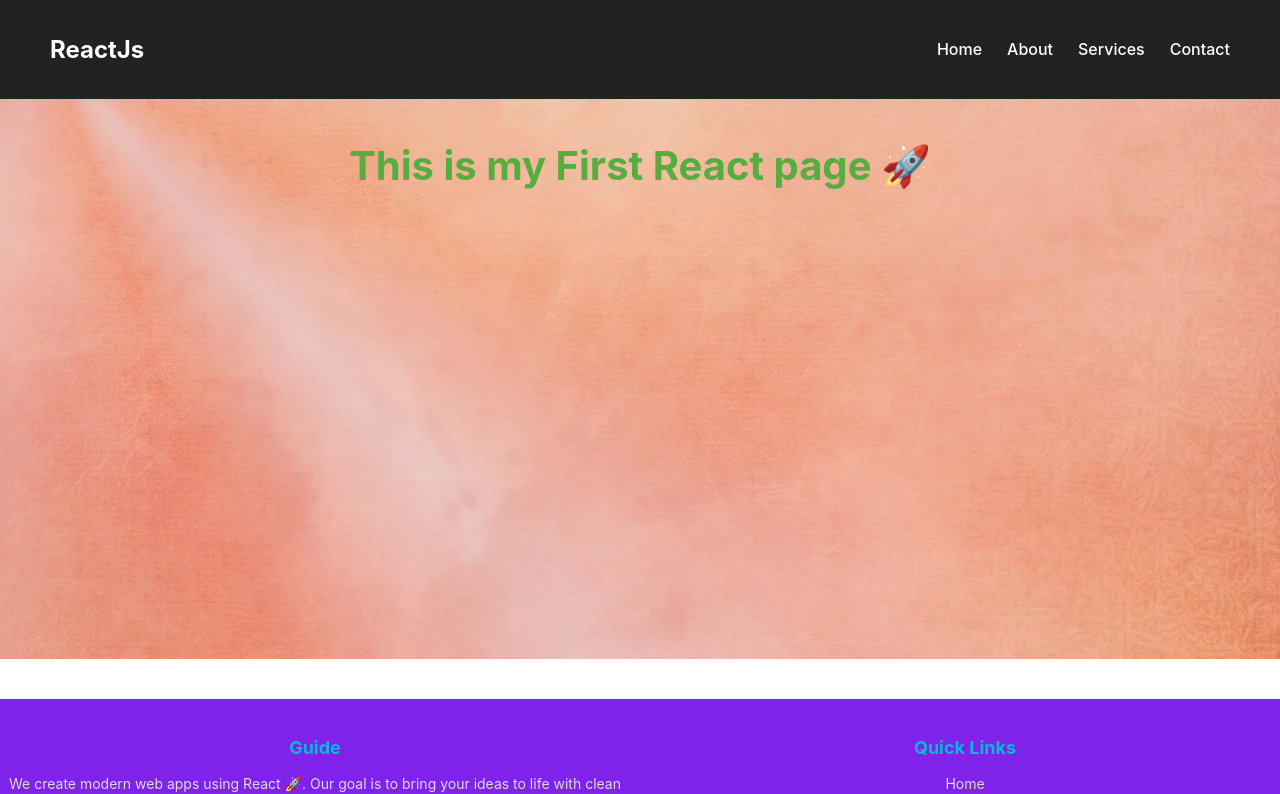
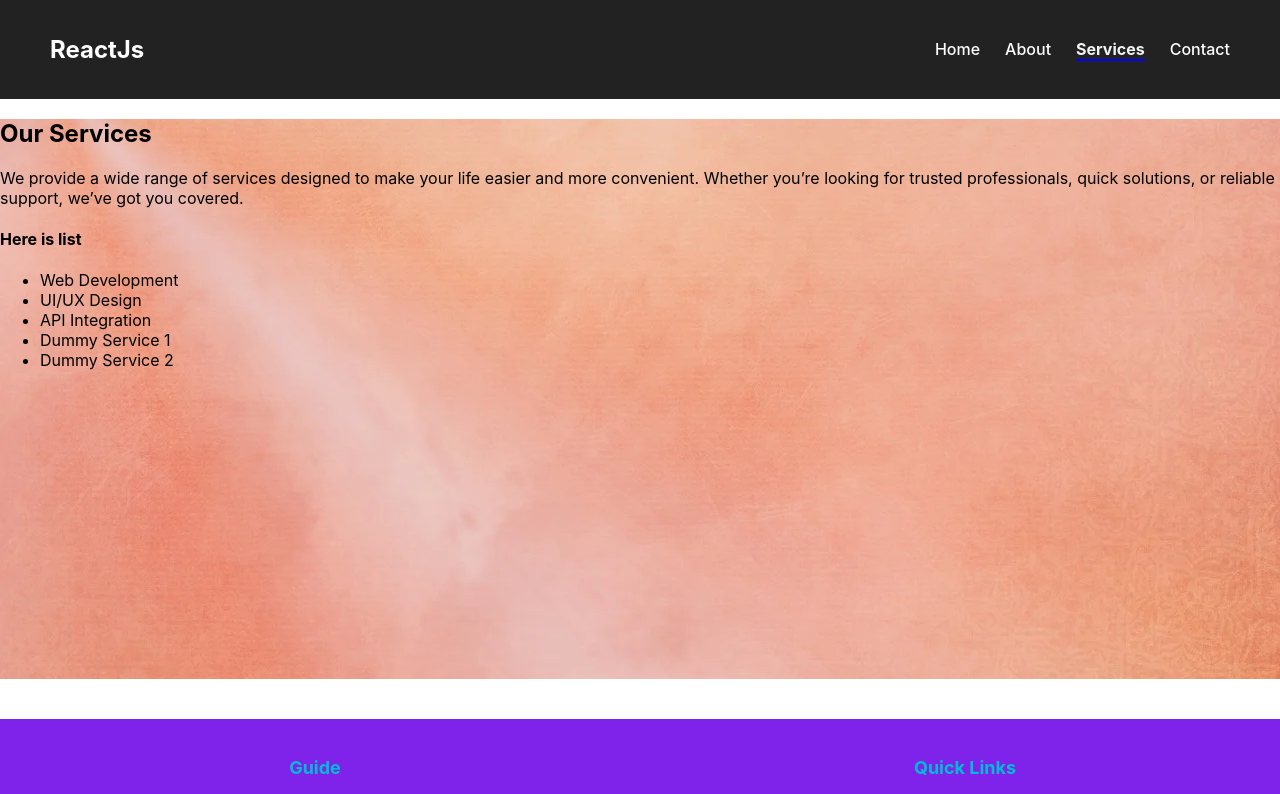
Before and after one commit to priyam93-max/First_react, a React (Create React App) app: page /services in a window 1280 px wide. Shown: the top 794 px of the page. Built offline with nearby package versions, Linux system fonts and the light colour scheme.

Commit message:
Updated Navbar pages

```diff
--- a/src/Pages/About.js
+++ b/src/Pages/About.js
@@ -1,12 +1,19 @@
 import React from "react";
 import Main from "../components/Main";
-
+import bgImage from "../assets/bgImage.jpg";
 function About() {
   return (
+    <section className="main"
+        style={{ backgroundImage: `url(${bgImage})` }}
+      >
     <div>
-      <Main />
+      <h2>About Us</h2>
+      <p>We are committed to making everyday services more accessible, reliable, and convenient for everyone. Our platform connects customers with trusted vendors, offering seamless booking, transparent pricing, and a smooth user experience. With a focus on quality and trust, we aim to build lasting relationships and create value for both customers and service providers.</p>
+      <p>Dummy data: Lorem ipsum dolor sit amet, consectetur adipiscing elit.</p>
     </div>
+    </section>
   );
 }
 
+
 export default About;
--- a/src/Pages/Contact.js
+++ b/src/Pages/Contact.js
@@ -1,11 +1,18 @@
 import React from "react";
 import Main from "../components/Main";
-
+import bgImage from "../assets/bgImage.jpg";
 function Contact() {
   return (
+    <section className="main"
+        style={{ backgroundImage: `url(${bgImage})` }}
+      >
     <div>
-      <Main />
+       <h2>Contact Us</h2>
+      <p>Email: dummy@example.com</p>
+      <p>Phone: +91-9993301123</p>
+      <p>Dummy Address: 123, React Street, India</p>
     </div>
+    </section>
   );
 }
 
--- a/src/Pages/Home.js
+++ b/src/Pages/Home.js
@@ -1,11 +1,9 @@
 import React from "react";
 import Main from "../components/Main";
-
+import bgImage from "../assets/bgImage.jpg";
 function Home() {
   return (
-    <div>
-      <Main />
-    </div>
+        <Main/>
   );
 }
 
--- a/src/Pages/Services.js
+++ b/src/Pages/Services.js
@@ -1,11 +1,24 @@
 import React from "react";
 import Main from "../components/Main";
-
+import bgImage from "../assets/bgImage.jpg";
 function Services() {
   return (
+    <section className="main"
+        style={{ backgroundImage: `url(${bgImage})` }}
+      >
     <div>
-      <Main />
+      <h2>Our Services</h2>
+      <p>We provide a wide range of services designed to make your life easier and more convenient. Whether you’re looking for trusted professionals, quick solutions, or reliable support, we’ve got you covered.</p>
+      <h4>Here is list</h4>
+      <ul>
+        <li>Web Development</li>
+        <li>UI/UX Design</li>
+        <li>API Integration</li>
+        <li>Dummy Service 1</li>
+        <li>Dummy Service 2</li>
+      </ul>
     </div>
+    </section>
   );
 }
 
--- a/src/components/Main.css
+++ b/src/components/Main.css
@@ -2,15 +2,49 @@
   height: 70vh;
   background-size: cover;
   background-position: center;
-  display: flex;
+
   justify-content: center;
 }
 
 .tagline {
-  color: rgb(85, 174, 62);
+  color: rgb(75, 31, 3);
   font-size: 2.5rem;
   font-weight: bold;
   background: rgba(0, 0, 0, 0);
   padding: 15px 25px;
   border-radius: 10px;
 }
+.overlay {
+  position: absolute;
+  top: 0;
+  left: 0;
+  width: 100%;
+  height: 100%;
+  background: linear-gradient(rgba(0, 0, 0, 0.6), rgba(0, 0, 0, 0.3));
+  z-index: 1;
+}
+.main-content {
+  position: relative;
+  z-index: 2;
+  max-width: 700px;
+  padding: 20px;
+}
+.subtext {
+  font-size: 1.2rem;
+  margin-bottom: 25px;
+  color: #e0e0e0;
+}
+main-btn {
+  background: #00bcd4;
+  color: rgb(236, 231, 231);
+  padding: 12px 28px;
+  border: none;
+  border-radius: 50px;
+  font-size: 1.1rem;
+  cursor: pointer;
+  transition: 0.3s ease;
+}
+main-btn:hover {
+  background: #0097a7;
+  transform: scale(1.05);
+}
--- a/src/components/Main.js
+++ b/src/components/Main.js
@@ -1,13 +1,23 @@
 import React from "react";
 import "./Main.css";
 import bgImage from "../assets/bgImage.jpg";
+
 function Main() {
   return (
-    <div className="main"
+    <section className="main"
         style={{ backgroundImage: `url(${bgImage})` }}
       >
-        <h1 className="tagline">This is my First React page 🚀</h1>
+    <h3 className="tagline">welcome to react website 🚀</h3>
+     <div className="overlay"></div>
+
+    <div className="main-content">
+        <h1 className="tagline"> Home Page</h1>
+        <p className="subtext">Welcome to our platform!
+We’re here to make your journey simple, smooth, and enjoyable. Explore a wide range of services designed to meet your needs, connect with trusted vendors, and experience hassle-free booking right at your fingertips. Whether you’re browsing, discovering, or making a purchase, our goal is to bring convenience and quality together — all in one place.</p>
+        <button className="main-btn">Get Started</button>
+
     </div>
+    </section>
   );
 }
 
--- a/src/components/Navbar.css
+++ b/src/components/Navbar.css
@@ -21,3 +21,8 @@
 .navbar a:hover {
   color: #00bcd4;
 }
+.nav-link.active {
+  color: rgb(244, 244, 247);
+  font-weight: bold;
+  border-bottom: 2px solid blue; /* optional underline effect */
+}
--- a/src/components/Navbar.js
+++ b/src/components/Navbar.js
@@ -1,23 +1,31 @@
-import React from "react";
-import { Link } from "react-router-dom";
+import React, { startTransition } from "react";
+import { NavLink } from "react-router-dom";
 import "./Navbar.css";
 function Navbar(){
     return(
        <nav className="navbar">
     <h2 className="logo">ReactJs</h2>
-    <div class="collapse navbar-collapse" id="navbarSupportedContent">
-      <ul class="navbar-nav me-auto mb-2 mb-lg-0">
-        <li class="nav-item">
-          <a class="nav-link active" aria-current="page" href="#">Home</a>
+    <div className="collapse navbar-collapse" id="navbarSupportedContent">
+      <ul className="navbar-nav me-auto mb-2 mb-lg-0">
+        <li className="nav-item">
+           <NavLink to="/" end className="nav-link">
+            Home
+          </NavLink>
         </li>
-        <li class="nav-item">
-          <a class="nav-link" href="#">About</a>
+        <li className="nav-item">
+          <NavLink to="/about" className="nav-link">
+            About
+          </NavLink>
         </li>
-        <li class="nav-item">
-          <a class="nav-link"href="#">Services</a>
+        <li className="nav-item">
+          <NavLink to="/services" className="nav-link">
+            Services
+          </NavLink>
         </li>
-        <li class="nav-item">
-          <a class="nav-link"href="#">Contact</a>
+        <li className="nav-item">
+          <NavLink to="/contact" className="nav-link">
+            Contact
+          </NavLink>
         </li>
       </ul>
     </div>
```
Also changed, not shown: src/App.js (+4 -4 lines), src/App.css (line endings or trailing spaces).
